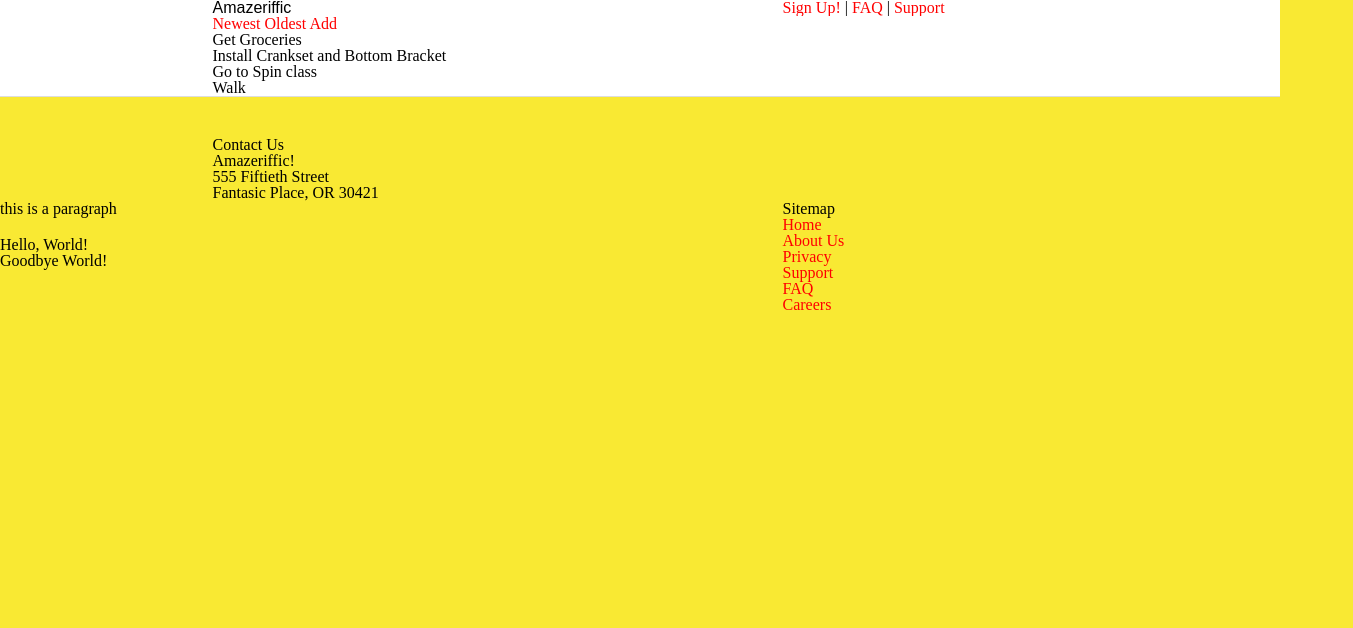
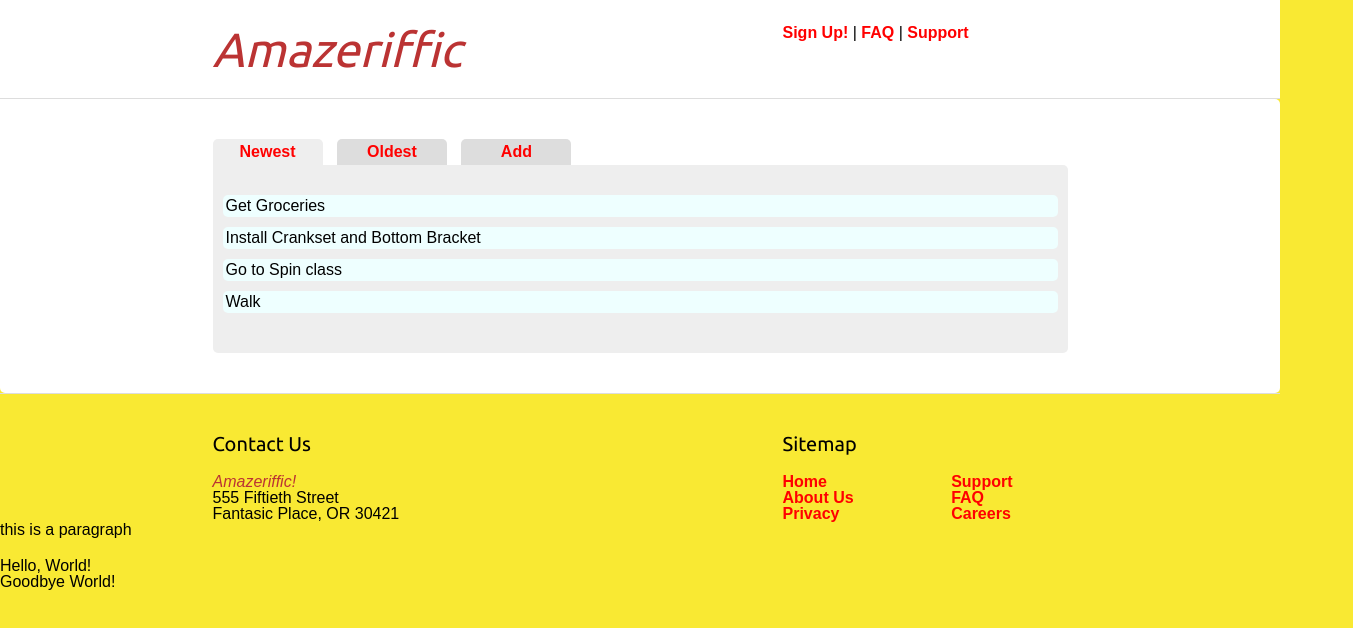
Before and after one commit to Nat34/Interactivity-JavaScript, a plain HTML site: page Amazeriffic/index.html in a window 1280 px wide. Shown: the whole page, 1353 px wide, since content can reach past the window. Drawn offline with nearby package versions, Linux system fonts and the light colour scheme; files whose address does not match are found by name; a web font is replaced by a local one.

Commit message:
add syntax to css file

```diff
--- a/Amazeriffic/style.css
+++ b/Amazeriffic/style.css
@@ -1,5 +1,6 @@
 body {
 	background: #f9e933;
+	font-family: 'Droid Sans', sans-serif;
 }
 
 header, main, footer {
@@ -12,29 +13,40 @@ header .container, main .container, footer .container {
 }
 
 header {
+	padding: 25px 0 25px 0;
 	background: white;
 	overflow: auto;
+	border-bottom: 1px solid #ddd;
 }
 
+/* Main Logo */
+
 h1 {
-	font-family: 'Droid-Sans', sans-serif;
-	float: left;
-	width: 570px;
+  font-family: 'Ubuntu', sans-serif;
+  font-style: italic;
+  font-size: 3em;
+  color: #b33;
+  float: left;
+  width: 570px;
 }
 
-h2, h3, h4 {
-	font-family: 'Ubuntu', sans-serif;
+h5 {
+    font-family: 'Ubuntu', sans-serif;
+    font-size: 1.25em;
+    margin-bottom: 20px;
+}
+
+header nav {
+  float: right;
+  width: 285px;
 }
 
 /*links*/
 
 a {
-	color: red;
-	text-decoration: none;
-}
-
-a:hover {
-	text-decoration: underline;
+  color: #f00;
+  text-decoration: none;
+  font-weight: bold;
 }
 
 header nav {
@@ -43,18 +55,55 @@ header nav {
 }
 
 main {
-	background: white;
-	overflow: auto;
+    background: #fff;
+    border-radius: 0 5px 5px 5px;;
+    padding: 40px;
 }
 
-main .left {
-	float: left;
-	width: 570px;
+.tabs a span {
+    border-radius: 5px 5px 0 0;
+    display: inline-block;
+    width: 100px;
+    margin-right: 10px;
+    text-align: center;
+    background: #ddd;
+    padding: 5px;
 }
 
-main .right {
-	float: right;
-	width: 285px;
+.tabs a .active {
+    background: #eee;
+}
+
+main .content {
+    padding: 30px 10px 30px 10px;
+    border-radius: 0 5px 5px 5px;
+    background: #eee;
+}
+
+main .content li {
+    border-radius: 5px;
+    padding: 3px;
+    background: #eff;
+    margin: 0 0 10px 0;
+}
+
+main .content button {
+  font-weight: bold;
+  padding: 0 3px 0 3px;
+  border-radius: 5px;
+  background: #ccc;
+  cursor: pointer;
+  margin-left: 5px;
+  font-size: 1.3em;
+}
+
+
+main .content p {
+    background: yellow;
+}
+
+main .content input {
+    font-size: 1.5em;
 }
 
 footer {
@@ -62,15 +111,41 @@ footer {
     padding: 40px 0 20px 0;
 }
 
-footer .left {
+footer .contact {
   float: left;
   width: 570px;
 }
 
+footer .contact p:nth-child(2) {
+  color: #b33;
+  font-style: italic;
+}
+
 footer .sitemap {
+    float: right;
+    width: 285px;
+}
+
+footer ul {
+    width: 230px;
+}
+
+li {
+    list-style: none;
+}
+
+footer .sitemap .right {
   float: right;
-  width: 285px;
 }
+
+footer .sitemap .left {
+	float: left;
+}
+
+
+
+
+
 
 /* The Grid
 Defines a styling grid over the content
```
